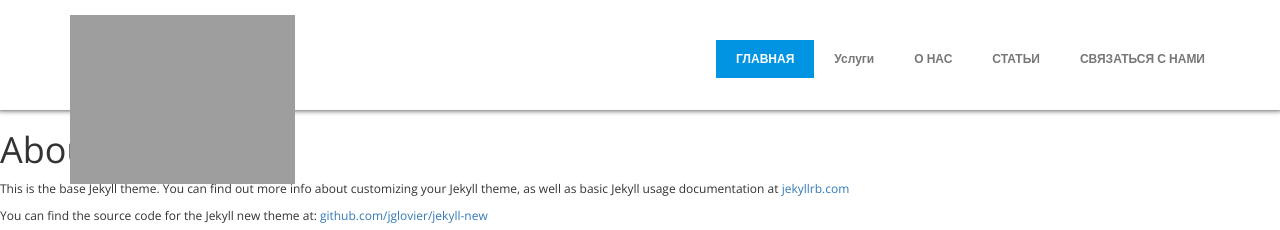
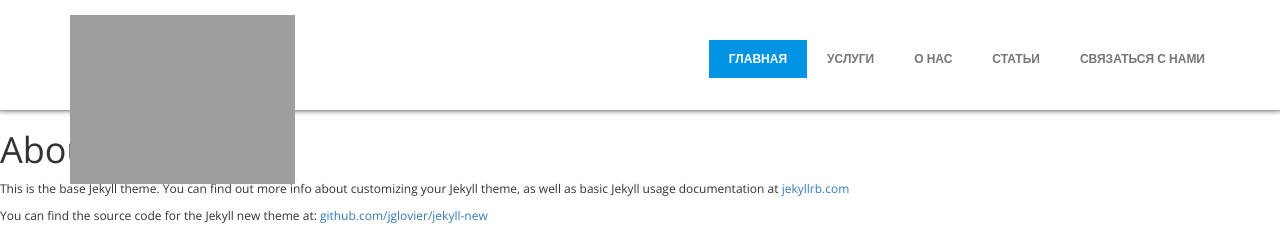
Before and after one commit to mkarganov/aqualuks, a Jekyll site: the page built from about.md, in a window 1280 px wide. Shown: the top 230 px of the page. Built offline with Jekyll 4.4.1, drawn with Linux system fonts in a browser that asks for light colours; nearby versions of some CDN libraries.

Commit message:
minor fixes

```diff
--- a/_includes/header.html
+++ b/_includes/header.html
@@ -9,7 +9,7 @@
             <span class='icon-bar'></span>
             <span class='icon-bar'></span>
           </button>
-          <a class='navbar-brand' href="#">
+          <a class='navbar-brand' href="{{site.url}}">
             <img src="{{ '/images/aqualuks_logo.png' | prepend: site.url }}" alt="Фильтры для воды АкваЛюкс" title="Фильтры для воды АкваЛюкс"></a>
         </div>
         <div class= 'navbar-collapse collapse' id='aqualuks-nav-bar'>
@@ -18,7 +18,7 @@
               <a href="{{ '#aqualuks-top' | prepend: site.url }}">ГЛАВНАЯ</a>
             </li>
             <li>
-              <a href='#aqualuks-service'>Услуги</a>
+              <a href='#aqualuks-service'>УСЛУГИ</a>
             </li>
             <li>
               <a href='#aqualuks-about'>О НАС</a>
```
